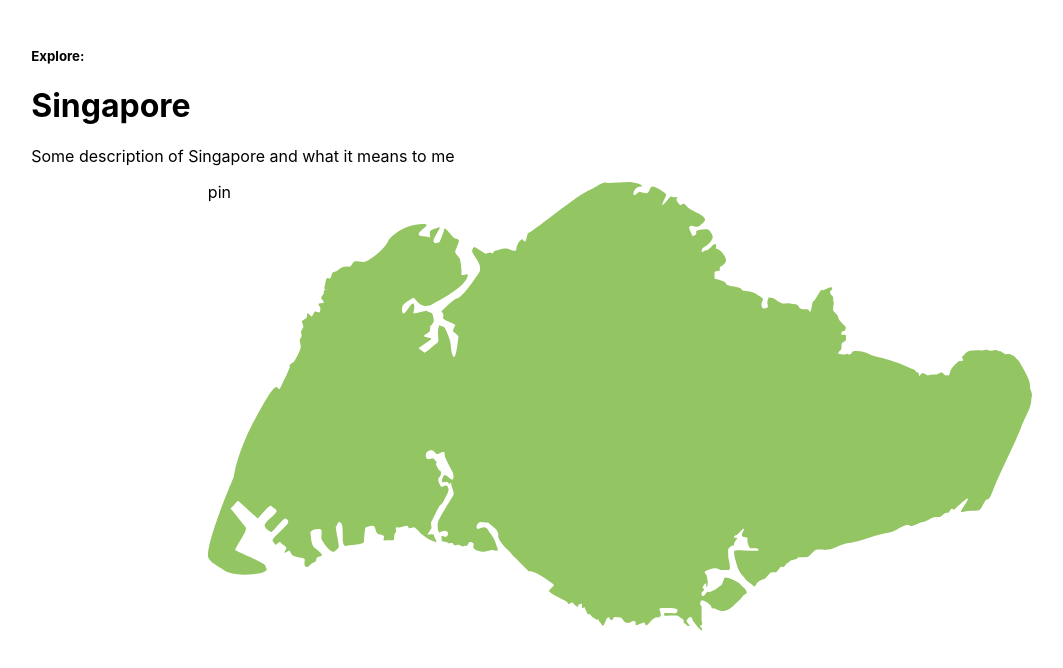
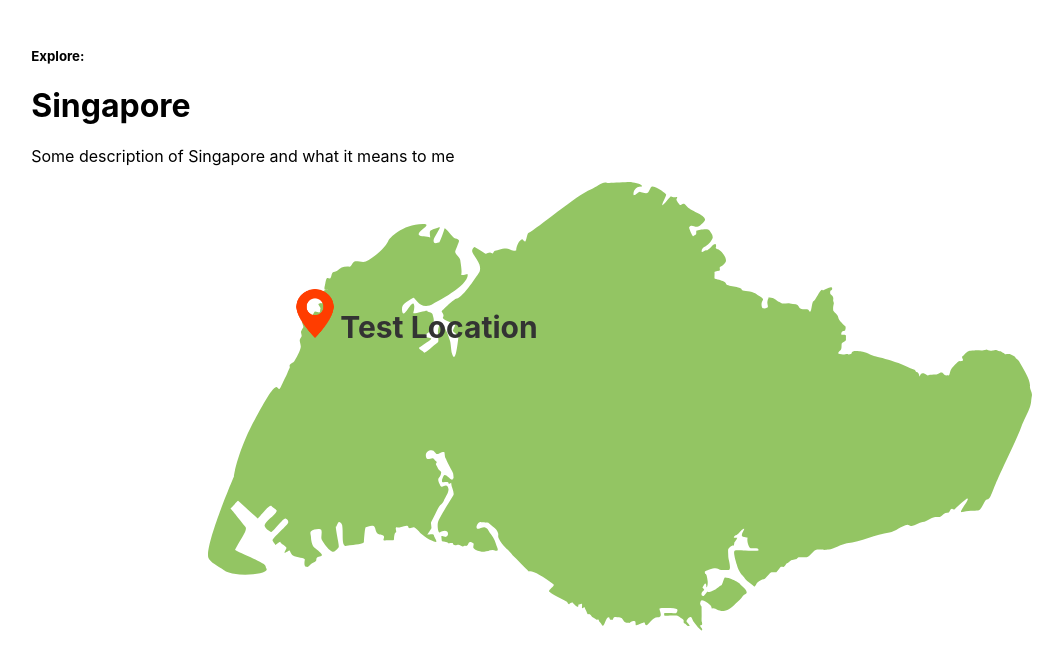
Before and after one commit to spark33/Singapore, a React (Create React App) app: page / in a window 1280 px wide. Shown: the top 668 px of the page, without its empty margins (20-1083 px from the left). Built offline with nearby package versions, Linux system fonts and the light colour scheme.

Commit message:
styled pin elements

```diff
--- a/src/App.css
+++ b/src/App.css
@@ -22,3 +22,21 @@
   width: 100%;
   height: 100%;
 }
+
+.Pin {
+  position: absolute;
+}
+
+.Pin * {
+  display: inline-block;
+}
+
+.Pin img {
+  width: 50px;
+}
+
+.Pin h5 {
+  color: #333;
+  font-size: 30px;
+  line-height: 100%;
+}
--- a/src/Pin.js
+++ b/src/Pin.js
@@ -2,10 +2,20 @@ import React, { Component } from 'react';
 import './App.css';
 
 class Pin extends Component {
+
+  constructor(props) {
+    super(props);
+    this.styles = {
+      top: props.y + '%',
+      left: props.x + '%',
+    };
+  }
+
   render() {
     return (
-      <div className="Pin">
-        pin
+      <div className="Pin" style={ this.styles }>
+        <img src={ require("./map-pin.png") } />
+        <h5>{ this.props.name }</h5>
       </div>
     );
   }
```
Also changed, not shown: src/map-pin.png (added).
